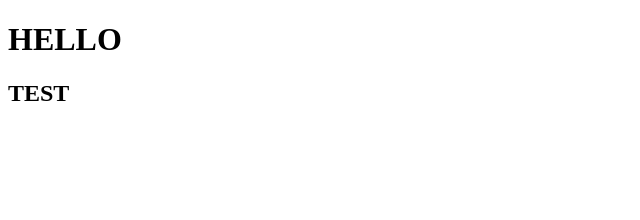
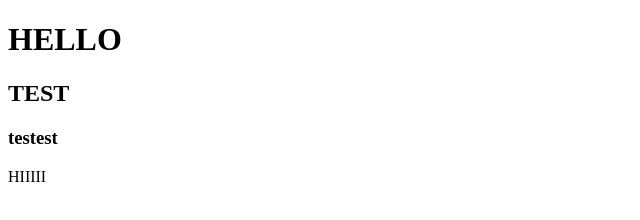
Before and after one commit to lgf00/lgf00.github.io, a plain HTML site: page index.html in a window 1280 px wide. Shown: the whole page, without its empty margins (0-640 px from the left). Drawn offline with Linux system fonts and the light colour scheme.

Commit message:
changed index, added line

```diff
--- a/index.html
+++ b/index.html
@@ -2,4 +2,6 @@
 <body>
     <h1> HELLO </h1>
     <h2> TEST </h2>
+    <h3> testest </h3>
+    HIIIII
 </body>
```
